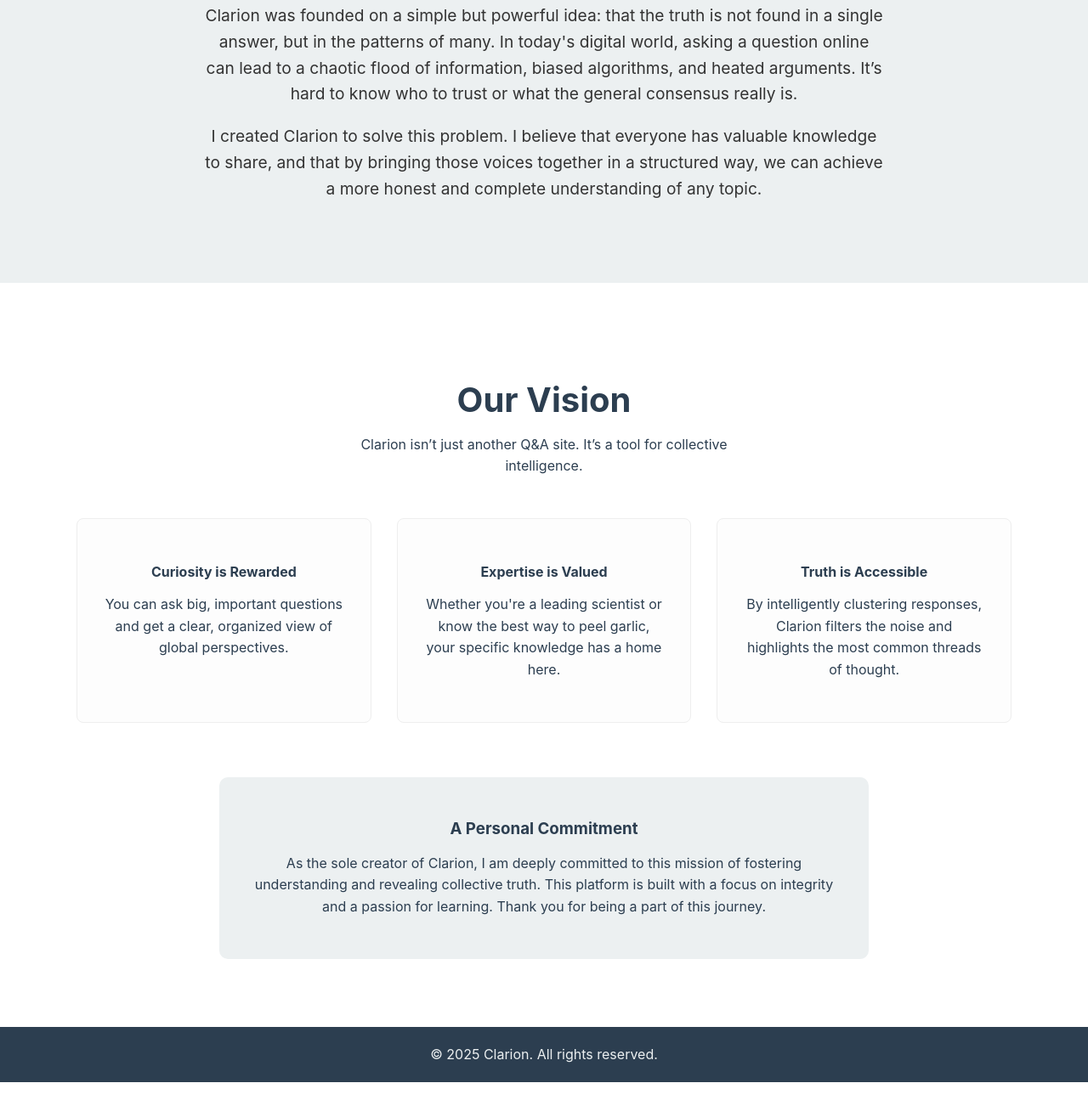
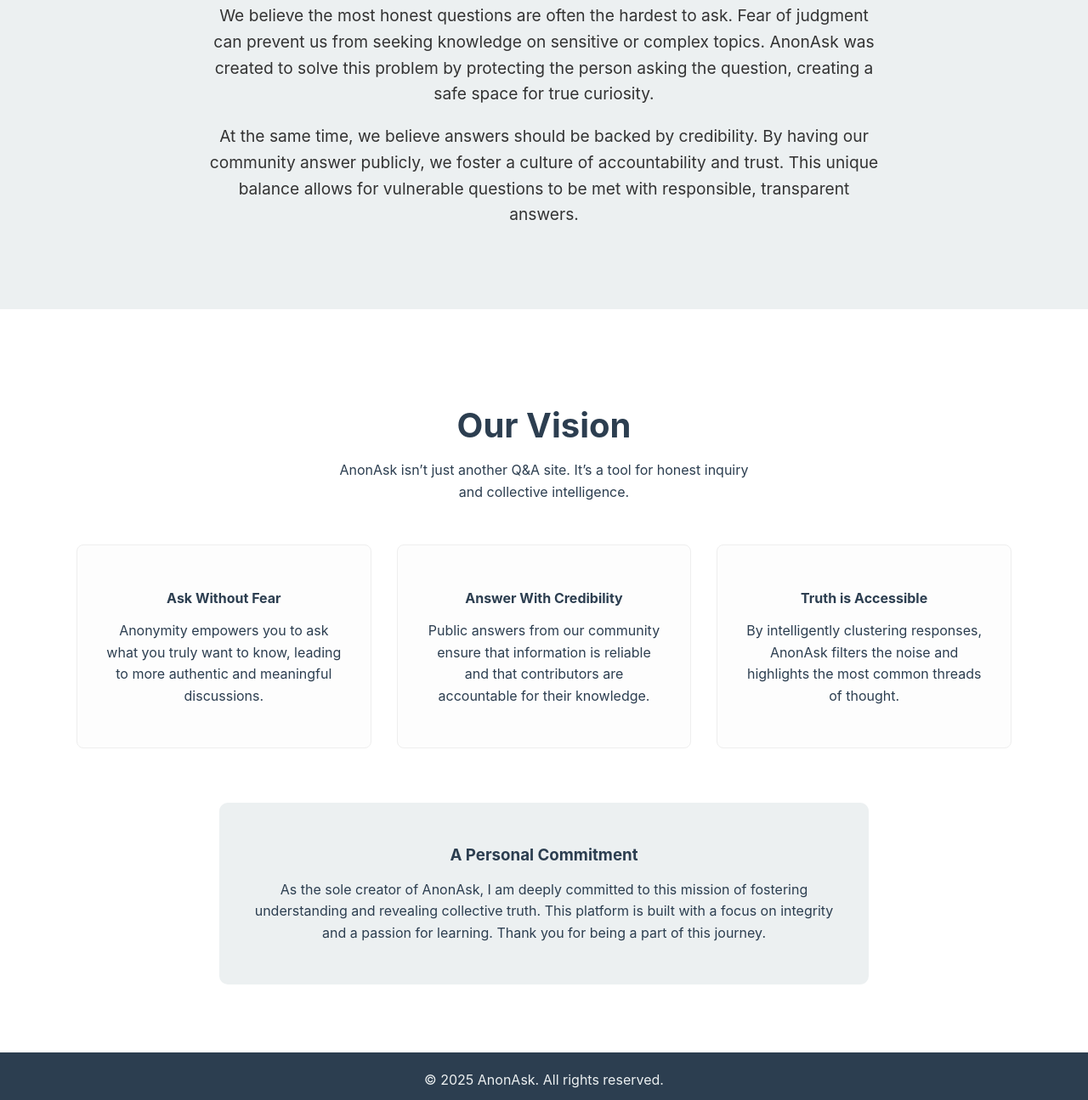
Before and after one commit to Masteromanlol/Clarion, a plain HTML site: page about.html in a window 1280 px wide. Shown: the part 321-1616 px from the top of the page at 85% size. Before the commit the page ends 1595 px from the top, so only its background shows below. Drawn offline with Linux system fonts and the light colour scheme.

Commit message:
Update about.html

```diff
--- a/about.html
+++ b/about.html
@@ -3,7 +3,7 @@
 <head>
     <meta charset="UTF-8">
     <meta name="viewport" content="width=device-width, initial-scale=1.0">
-    <title>About Clarion</title>
+    <title>About AnonAsk</title>
     <link rel="stylesheet" href="style.css">
 </head>
 <body>
@@ -11,48 +11,51 @@
     <header class="main-header">
         <nav class="navbar">
             <div class="container">
-                <a href="index.html" class="nav-logo">Clarion</a>
+                <a href="index.html" class="nav-logo">AnonAsk</a>
                 <ul class="nav-menu">
                     <li><a href="index.html">Home</a></li>
                     <li><a href="about.html" class="active">About</a></li>
+                    <li><a href="training.html">Training</a></li>
                 </ul>
             </div>
         </nav>
     </header>
 
     <main>
+        <!-- About Section -->
         <section class="about-section">
             <div class="container">
                 <div class="about-content fade-in">
-                    <h1>In a world of noise, we're building a place for clarity.</h1>
-                    <p class="large-text">Clarion was founded on a simple but powerful idea: that the truth is not found in a single answer, but in the patterns of many. In today's digital world, asking a question online can lead to a chaotic flood of information, biased algorithms, and heated arguments. It’s hard to know who to trust or what the general consensus really is.</p>
-                    <p class="large-text">I created Clarion to solve this problem. I believe that everyone has valuable knowledge to share, and that by bringing those voices together in a structured way, we can achieve a more honest and complete understanding of any topic.</p>
+                    <h1>Why Anonymity for Questions? Why Transparency for Answers?</h1>
+                    <p class="large-text">We believe the most honest questions are often the hardest to ask. Fear of judgment can prevent us from seeking knowledge on sensitive or complex topics. AnonAsk was created to solve this problem by protecting the person asking the question, creating a safe space for true curiosity.</p>
+                    <p class="large-text">At the same time, we believe answers should be backed by credibility. By having our community answer publicly, we foster a culture of accountability and trust. This unique balance allows for vulnerable questions to be met with responsible, transparent answers.</p>
                 </div>
             </div>
         </section>
 
+        <!-- Vision Section -->
         <section class="vision-section">
             <div class="container">
                 <div class="vision-content fade-in">
                     <h2 class="text-center">Our Vision</h2>
-                    <p class="text-center subtitle">Clarion isn’t just another Q&A site. It’s a tool for collective intelligence.</p>
+                    <p class="text-center subtitle">AnonAsk isn’t just another Q&A site. It’s a tool for honest inquiry and collective intelligence.</p>
                     <div class="vision-grid">
                         <div class="vision-item">
-                             <h4>Curiosity is Rewarded</h4>
-                             <p>You can ask big, important questions and get a clear, organized view of global perspectives.</p>
+                             <h4>Ask Without Fear</h4>
+                             <p>Anonymity empowers you to ask what you truly want to know, leading to more authentic and meaningful discussions.</p>
                         </div>
                         <div class="vision-item">
-                             <h4>Expertise is Valued</h4>
-                             <p>Whether you're a leading scientist or know the best way to peel garlic, your specific knowledge has a home here.</p>
+                             <h4>Answer With Credibility</h4>
+                             <p>Public answers from our community ensure that information is reliable and that contributors are accountable for their knowledge.</p>
                         </div>
                         <div class="vision-item">
                              <h4>Truth is Accessible</h4>
-                             <p>By intelligently clustering responses, Clarion filters the noise and highlights the most common threads of thought.</p>
+                             <p>By intelligently clustering responses, AnonAsk filters the noise and highlights the most common threads of thought.</p>
                         </div>
                     </div>
                      <div class="founder-note text-center">
                         <h3>A Personal Commitment</h3>
-                        <p>As the sole creator of Clarion, I am deeply committed to this mission of fostering understanding and revealing collective truth. This platform is built with a focus on integrity and a passion for learning. Thank you for being a part of this journey.</p>
+                        <p>As the sole creator of AnonAsk, I am deeply committed to this mission of fostering understanding and revealing collective truth. This platform is built with a focus on integrity and a passion for learning. Thank you for being a part of this journey.</p>
                     </div>
                 </div>
             </div>
@@ -62,7 +65,7 @@
 
     <footer class="main-footer text-center">
         <div class="container">
-            <p>&copy; 2025 Clarion. All rights reserved.</p>
+            <p>&copy; 2025 AnonAsk. All rights reserved.</p>
         </div>
     </footer>
 
```
